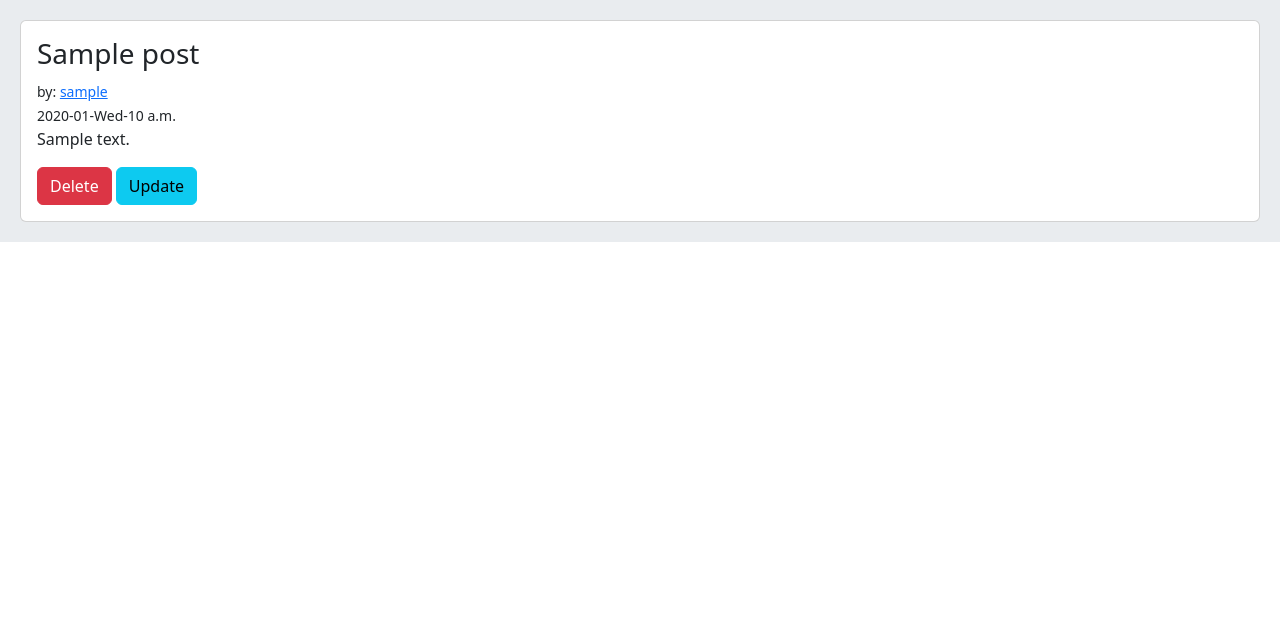
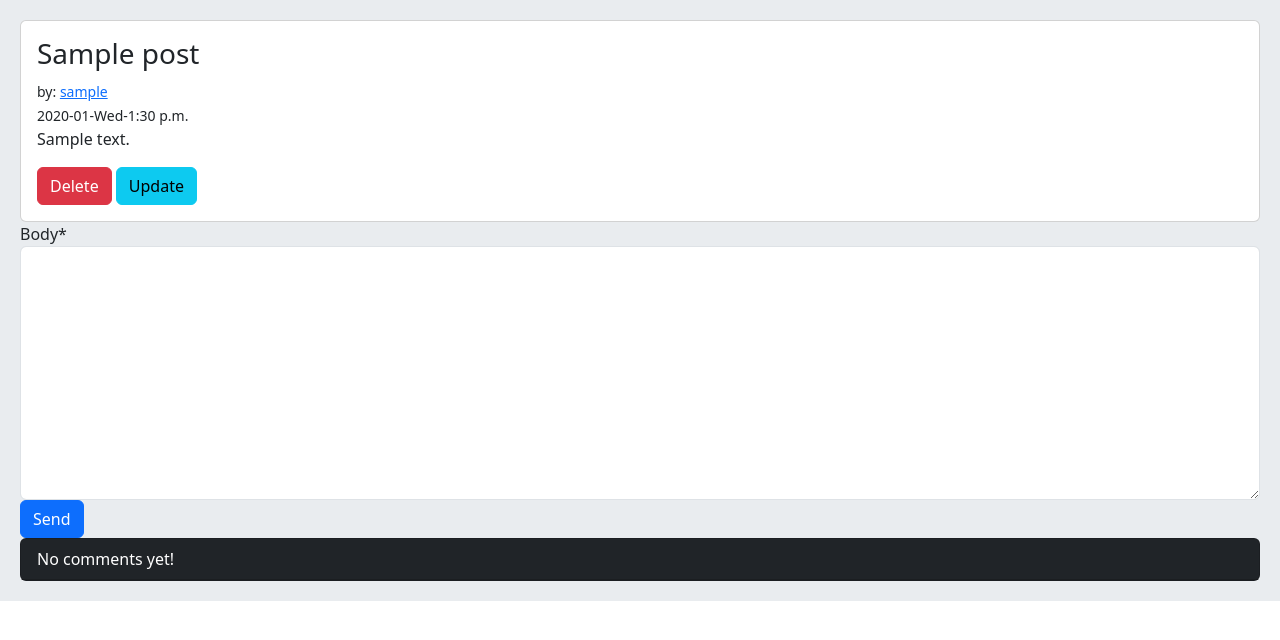
Before and after one commit to lenis03/SocialNetwork, a Django app: a page that uses home/templates/home/detail.html in a window 1280 px wide. Shown: the part 56-696 px from the top of the page. Run offline with Django 4.2, Linux system fonts and the light colour scheme; a user stored in the database is signed in; tables that the repository leaves empty hold one stand-in row (values such as "Sample post"); some libraries are stand-ins or nearby versions.

Commit message:
create comment model & create comment form and show it in post detail view

```diff
--- a/config/settings.py
+++ b/config/settings.py
@@ -115,7 +115,7 @@
 
 LANGUAGE_CODE = 'en-us'
 
-TIME_ZONE = 'UTC'
+TIME_ZONE = 'Asia/Tehran'
 
 USE_I18N = True
 
--- a/home/forms.py
+++ b/home/forms.py
@@ -1,8 +1,17 @@
 from django import forms
-from .models import Post
+from .models import Post, Comment
 
 
 class PostCreateUpdateForm(forms.ModelForm):
     class Meta:
         model = Post
         fields = ['title', 'body']
+
+
+class CommentCreateForm(forms.ModelForm):
+    class Meta:
+        model = Comment
+        fields = ['body']
+        widgets = {
+            'body': forms.Textarea(attrs={'class': 'form-control'}),
+        }
--- a/home/models.py
+++ b/home/models.py
@@ -19,3 +19,15 @@
 
     def get_absolute_url(self):
         return reverse('home:post_detail', args=(self.id, self.slug))
+
+
+class Comment(models.Model):
+    user = models.ForeignKey(User, on_delete=models.CASCADE, related_name='ucoments')
+    post = models.ForeignKey(Post, on_delete=models.CASCADE, related_name='pcomments')
+    replay = models.ForeignKey('self', on_delete=models.CASCADE, related_name='rcomments', blank=True, null=True)
+    is_replay = models.BooleanField(default=False)
+    body = models.TextField(max_length=400)
+    created = models.DateTimeField(auto_now_add=True)
+
+    def __str__(self):
+        return f'{self.user} - {self.post} - {self.is_replay} - {self.created}'
--- a/home/templates/home/detail.html
+++ b/home/templates/home/detail.html
@@ -1,5 +1,5 @@
 {% extends 'base.html' %}
-
+{% load crispy_forms_tags %}
 {% block title %}
     Post Detail
 {% endblock %}
@@ -17,6 +17,30 @@
             {% endif %}
         </div>
     </div>
+    <div>
+        {% if request.user.is_authenticated %}
+            <form action="" method="post">
+                {% csrf_token %}
+                {{ form|crispy }}
+                <input class="btn btn-primary" type="submit" value="Send">
+            </form>
+        {% else %}
+            <p class="alert alert-danger">Only logged in users can comment!</p>
+        {% endif %}
+    </div>
+
+    {% for comment in comments %}
+        <div class="card bg-dark text-white">
+            <p class="card-header">{{ comment.user.username }} | {{ comment.created|timesince }} </p>
+            <p class="card-body">{{ comment.body }}</p>
+        </div>
+    {% empty %}
+        <div class="card bg-dark text-white">
+            <p class="card-header">No comments yet!</p>
+        </div>
+    {% endfor %}
+
+
 
 
 {% endblock %}
--- a/home/views.py
+++ b/home/views.py
@@ -2,9 +2,13 @@
 from django.views import View
 from django.contrib.auth.mixins import LoginRequiredMixin
 from django.contrib import messages
+from django.utils.text import slugify
+from django.contrib.auth.decorators import login_required
+from django.utils.decorators import method_decorator
+
 from .models import Post
-from .forms import PostCreateUpdateForm
-from django.utils.text import slugify
+from .forms import PostCreateUpdateForm, CommentCreateForm
+
 
 
 class HomeView(View):
@@ -14,9 +18,30 @@
 
 
 class PostDetailView(View):
-    def get(self, request, post_id, post_slug):
-        post = get_object_or_404(Post, pk=post_id, slug=post_slug)
-        return render(request, 'home/detail.html', {'post': post})
+    form_class = CommentCreateForm
+
+    def setup(self, request, *args, **kwargs):
+        self.post_instance = get_object_or_404(Post, pk=kwargs['post_id'], slug=kwargs['post_slug'])
+        return super().setup(request, *args, **kwargs)
+
+    def get(self, request, *args, **kwargs):
+        comments = self.post_instance.pcomments.filter(is_replay=False)
+        return render(request, 'home/detail.html',
+                      {'post': self.post_instance,
+                       'comments': comments,
+                       'form': self.form_class
+                       })
+
+    @method_decorator(login_required)
+    def post(self, request, *args, **kwargs):
+        form = self.form_class(request.POST)
+        if form.is_valid():
+            new_comment = form.save(commit=False)
+            new_comment.user = request.user
+            new_comment.post = self.post_instance
+            new_comment.save()
+            messages.success(request, 'You\'re comment submitted successfully', 'success')
+            return redirect('home:post_detail', self.post_instance.id, self.post_instance.slug)
 
 
 class PostDeleteView(LoginRequiredMixin, View):
```
Also changed, not shown: home/admin.py (+7 -1 lines), home/migrations/0005_comment.py (added).
